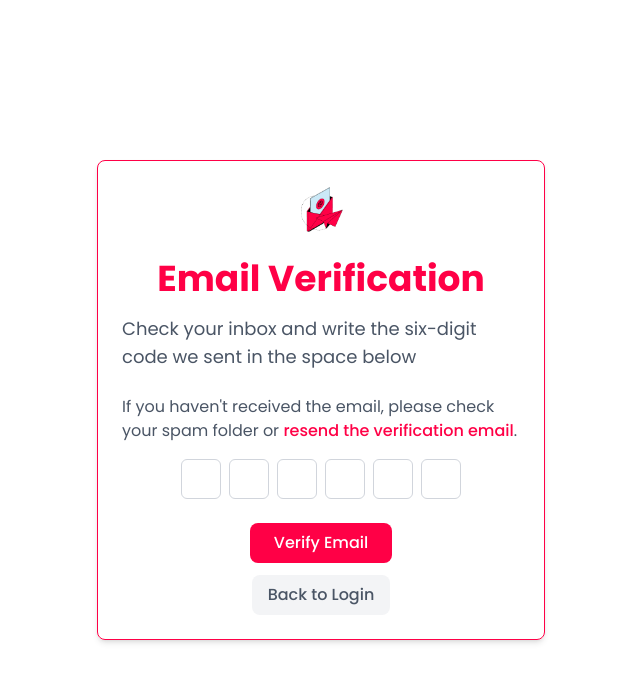
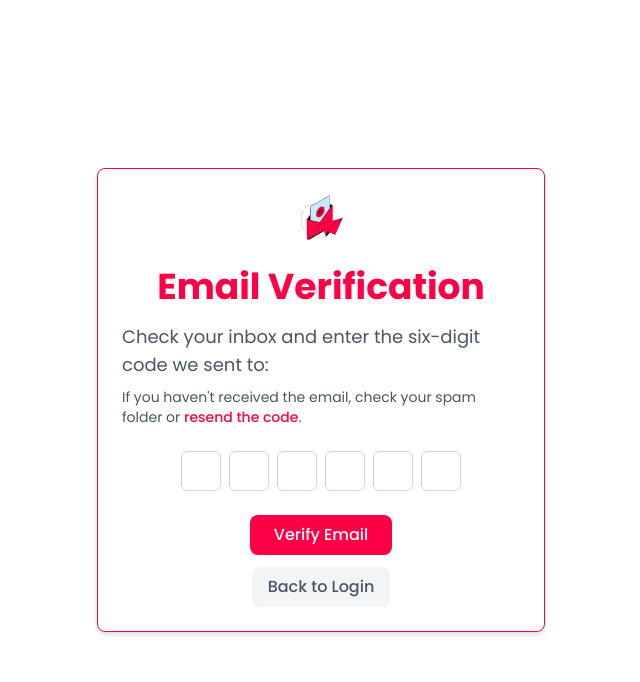
Before and after one commit to devinnov8hub-code/Hack51, a Next.js app in the folder hack51-frontend/: page /auth/verify-email in a window 1280 px wide. Shown: the top 682 px of the page, without its empty margins (319-959 px from the left). Built offline with nearby package versions, Linux system fonts and the light colour scheme; no server answers.

Commit message:
validation error

```diff
--- a/hack51-frontend/app/components/forms/LoginForm.tsx
+++ b/hack51-frontend/app/components/forms/LoginForm.tsx
@@ -22,11 +22,6 @@ export default function LoginForm() {
     const { name, value } = e.target;
     setFormData((prev) => ({ ...prev, [name]: value }));
   };
-  // useEffect(() => {
-  //   if (searchParams.get("verified")) {
-  //     setSuccess("Email verified successfully. You can now log in.");
-  //   }
-  // }, []);
 
   const handleSubmit = async (e: React.FormEvent) => {
     e.preventDefault();
@@ -54,12 +49,17 @@ export default function LoginForm() {
       const route = authService.getRoleRoute(data.user.role);
       router.push(route);
     } catch (err: any) {
-      if (err.status === 403) {
+      // 403 with EMAIL_NOT_VERIFIED → redirect to verify page
+      if (err?.status === 403 && err?.code === "EMAIL_NOT_VERIFIED") {
+        toast.info("Please verify your email to continue.");
         router.push(`/auth/verify-email?email=${formData.email}`);
         return;
       }
 
-      const message = err.message || "Login failed";
+      const message =
+        err?.message ||
+        err?.response?.data?.message ||
+        "Login failed. Please try again.";
       setError(message);
       toast.error(message);
     } finally {
--- a/hack51-frontend/app/components/forms/RegisterForm.tsx
+++ b/hack51-frontend/app/components/forms/RegisterForm.tsx
@@ -33,12 +33,6 @@ export default function RegisterForm() {
     setError("");
     setLoading(true);
 
-    if (formData.password !== formData.confirmPassword) {
-      setError("Passwords do not match");
-      setLoading(false);
-      return;
-    }
-
     if (
       !formData.email ||
       !formData.firstName ||
@@ -56,6 +50,12 @@ export default function RegisterForm() {
       return;
     }
 
+    if (formData.password !== formData.confirmPassword) {
+      setError("Passwords do not match");
+      setLoading(false);
+      return;
+    }
+
     try {
       const registrationData: RegisterProps = {
         first_name: formData.firstName,
@@ -68,10 +68,12 @@ export default function RegisterForm() {
       toast.success("Registration successful! Please verify your email.");
       router.push(`/auth/verify-email?email=${formData.email}`);
     } catch (err: any) {
+      // ApiError exposes .message directly — that's the first field error
+      // from the backend (e.g. "password: Password must contain at least one special character")
       const message =
+        err?.message ||
         err?.response?.data?.message ||
-        err?.response?.data?.error ||
-        "Registration failed";
+        "Registration failed. Please try again.";
       setError(message);
       toast.error(message);
     } finally {
@@ -119,7 +121,7 @@ export default function RegisterForm() {
             <input
               type="text"
               name="firstName"
-              placeholder="Enter firstName"
+              placeholder="Enter first name"
               value={formData.firstName}
               onChange={handleChange}
               className="w-full px-4 py-2 pl-10 border border-gray-300 rounded-lg focus:outline-none focus:ring-2 focus:ring-[#FF0046]"
@@ -133,7 +135,7 @@ export default function RegisterForm() {
             <input
               type="text"
               name="lastName"
-              placeholder="Enter lastName"
+              placeholder="Enter last name"
               value={formData.lastName}
               onChange={handleChange}
               className="w-full px-4 py-2 pl-10 border border-gray-300 rounded-lg focus:outline-none focus:ring-2 focus:ring-[#FF0046]"
@@ -170,6 +172,9 @@ export default function RegisterForm() {
           />
           <Lock className="absolute left-3 top-2.5 w-5 h-5 text-gray-400" />
         </div>
+        <p className="text-xs text-gray-500 -mt-2">
+          Min 8 chars · uppercase · lowercase · number · special character (e.g. !@#$)
+        </p>
 
         {/* Confirm Password */}
         <div className="relative">
--- a/hack51-frontend/app/components/forms/VerificationForm.tsx
+++ b/hack51-frontend/app/components/forms/VerificationForm.tsx
@@ -9,11 +9,14 @@ import { toast } from "react-toastify";
 
 export default function Verification() {
   const verifyEmail = userAuth((state: any) => state.verifyEmail);
+  const resendOtp = userAuth((state: any) => state.resendOtp);
   const [otp, setOtp] = useState(Array(6).fill(""));
   const [loading, setLoading] = useState(false);
+  const [resending, setResending] = useState(false);
   const [error, setError] = useState("");
   const router = useRouter();
   const searchParams = useSearchParams();
+  const email = searchParams.get("email") || "";
 
   const handleChange = (value: string, index: number) => {
     if (!/^\d?$/.test(value)) return;
@@ -22,10 +25,39 @@ export default function Verification() {
     newOtp[index] = value;
     setOtp(newOtp);
 
-    //move to next input
+    // move to next input
     if (index < 5 && value) {
       const nextInput = document.getElementById(`otp-${index + 1}`);
       nextInput?.focus();
+    }
+  };
+
+  const handleKeyDown = (e: React.KeyboardEvent<HTMLInputElement>, index: number) => {
+    if (e.key === "Backspace" && !otp[index] && index > 0) {
+      const prevInput = document.getElementById(`otp-${index - 1}`);
+      prevInput?.focus();
+    }
+  };
+
+  const handleResend = async () => {
+    if (!email) {
+      toast.error("Email address not found. Please go back and register again.");
+      return;
+    }
+    setResending(true);
+    try {
+      await resendOtp(email);
+      toast.success("A new verification code has been sent to your email.");
+      setOtp(Array(6).fill(""));
+      setError("");
+    } catch (err: any) {
+      const message =
+        err?.message ||
+        err?.response?.data?.message ||
+        "Failed to resend code. Please try again.";
+      toast.error(message);
+    } finally {
+      setResending(false);
     }
   };
 
@@ -39,19 +71,27 @@ export default function Verification() {
       return;
     }
 
+    if (!email) {
+      setError("Email address not found. Please go back and register again.");
+      return;
+    }
+
     setError("");
     setLoading(true);
 
     try {
       await verifyEmail({
-        email: searchParams.get("email") || "",
+        email,
         otp: otpCode,
       });
 
       toast.success("Email verified! Redirecting to login...");
       router.push("/auth/login");
-    } catch (err) {
-      const message = err instanceof Error ? err.message : "Verification failed";
+    } catch (err: any) {
+      const message =
+        err?.message ||
+        err?.response?.data?.message ||
+        "Verification failed. Please try again.";
       setError(message);
       toast.error(message);
     } finally {
@@ -73,15 +113,22 @@ export default function Verification() {
         <h1 className="text-4xl font-bold mb-4 text-[#FF0046]">
           Email Verification
         </h1>
-        <p className="text-lg text-gray-600 mb-6">
-          Check your inbox and write the six-digit code we sent in the space
-          below
+        <p className="text-lg text-gray-600 mb-2">
+          Check your inbox and enter the six-digit code we sent to:
         </p>
-        <p className="text-gray-600">
-          If you haven't received the email, please check your spam folder or{" "}
-          <a href="#" className="text-[#FF0046] font-medium hover:underline">
-            resend the verification email
-          </a>
+        {email && (
+          <p className="text-sm font-medium text-gray-800 mb-4">{email}</p>
+        )}
+        <p className="text-gray-600 text-sm mb-2">
+          If you haven't received the email, check your spam folder or{" "}
+          <button
+            type="button"
+            onClick={handleResend}
+            disabled={resending}
+            className="text-[#FF0046] font-medium hover:underline disabled:opacity-50"
+          >
+            {resending ? "Sending..." : "resend the code"}
+          </button>
           .
         </p>
 
@@ -92,11 +139,13 @@ export default function Verification() {
                 key={index}
                 id={`otp-${index}`}
                 type="text"
+                inputMode="numeric"
                 className="w-10 h-10 text-center border border-gray-300 rounded-md mx-1 focus:outline-none focus:ring-2 focus:ring-[#FF0046] focus:border-transparent disabled:opacity-50"
                 maxLength={1}
                 value={digit}
                 disabled={loading}
                 onChange={(e) => handleChange(e.target.value, index)}
+                onKeyDown={(e) => handleKeyDown(e, index)}
               />
             ))}
           </div>
--- a/hack51-frontend/lib/context/index.ts
+++ b/hack51-frontend/lib/context/index.ts
@@ -10,51 +10,32 @@ export const userAuth = create((set) => ({
   isAuthenticated: authService.isAuthenticated(),
 
   login: async (data: LoginProps) => {
-    try {
     const response: ApiResponse<User> = await authService.login(data);
-
     set({ user: response.user, isAuthenticated: true });
     return response;
-    } catch (error) {
-      throw error;
-    }
   },
 
   register: async (data: RegisterProps) => {
-    try {
     const response = await authService.register(data);
-      set({ user: response.user, isAuthenticated: true, isVerified: true });
+    // Registration does NOT log the user in — they still need to verify email.
+    // Do not set isAuthenticated here.
     return response;
-    } catch (error) {
-      throw error;
-    }
   },
 
   verifyEmail: async (data: VerificationProps) => {
-    try {
     const response = await authService.verifyEmail(data);
-      set({ isVerified: false });
+    set({ isVerified: true });
     return response;
-    } catch (error) {
-      throw error;
-    }
   },
 
   resendOtp: async (email: string) => {
-    try {
+    // Let errors bubble up so callers can show them
     const response = await authService.resendOtp(email);
     return response;
-    } catch (err) {}
   },
 
   logout: () => {
     authService.logout();
     set({ user: null, isAuthenticated: false });
   },
-
-  //   updateUser: (userData) => {
-  //     const updatedUser = { ...useAuthStore.getState().user, ...userData };
-  //     localStorage.setItem("user", JSON.stringify(updatedUser));
-  //     set({ user: updatedUser });
-  //   },
 }));
```
Also changed, not shown: 1 other file (tests, documents, lock files or other folders). Lines whose indentation alone changed are shown as unchanged.
